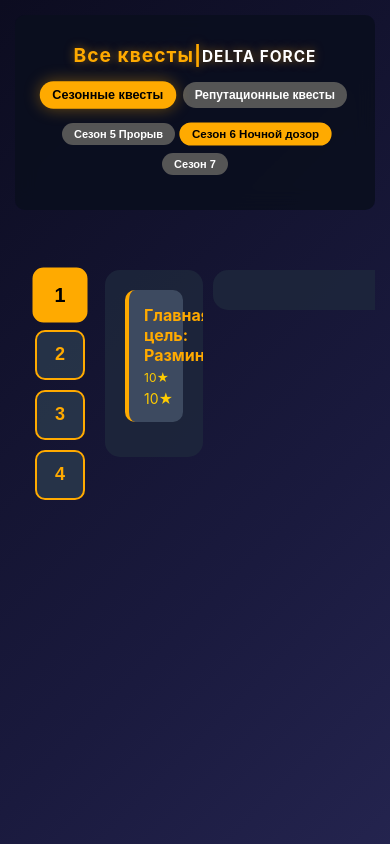
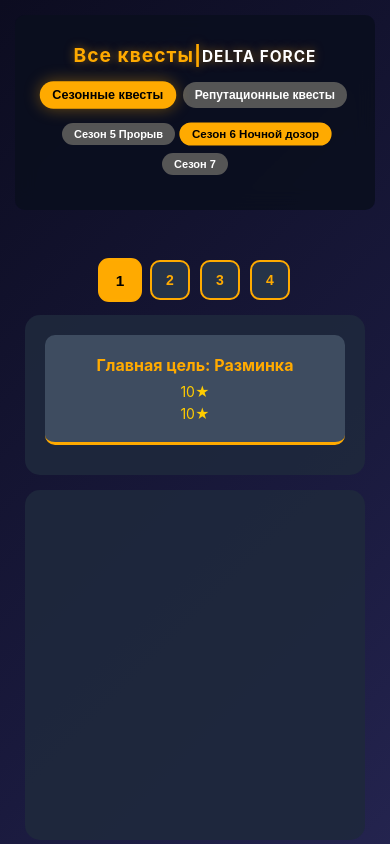
Before and after one commit to f13ash/delta-force-fansite, a plain HTML site: page index.html in a window 390 px wide. Shown: the top 844 px of the page. Drawn offline with Linux system fonts and the light colour scheme.

Commit message:
Update style.css

```diff
--- a/style.css
+++ b/style.css
@@ -597,6 +597,97 @@
     }
 }
 
+@media (max-width: 768px) {
+    .quest-tree.season6-layout {
+        flex-direction: column;
+        padding: 10px;
+        gap: 15px;
+    }
+
+    .season6-numbers-panel {
+        flex-direction: row;
+        width: 100%;
+        justify-content: center;
+        gap: 10px;
+        order: 1;
+    }
+
+    .season6-number-btn {
+        width: 45px;
+        height: 45px;
+        font-size: 16px;
+    }
+
+    .season6-sets-panel {
+        width: 100%;
+        order: 2;
+        background: rgba(30, 40, 60, 0.9);
+    }
+
+    .season6-set {
+        text-align: center;
+        padding: 20px 15px;
+        margin-bottom: 10px;
+        border-left: none;
+        border-bottom: 3px solid transparent;
+    }
+
+    .season6-set.active {
+        border-left: none;
+        border-bottom: 3px solid var(--main-color);
+    }
+
+    .season6-set-title {
+        font-size: 18px;
+        margin-bottom: 8px;
+    }
+
+    .season6-set-difficulty {
+        font-size: 14px;
+    }
+
+    .season6-quests-panel {
+        width: 100%;
+        order: 3;
+        background: rgba(30, 40, 60, 0.9);
+        max-height: none;
+    }
+
+    /* Новый стиль для колоночного отображения квестов */
+    .season6-quest-line.mobile-column {
+        flex-direction: column;
+        align-items: center;
+        gap: 10px;
+        margin-bottom: 20px;
+    }
+
+    .season6-quest-node.mobile {
+        width: 90%;
+        min-height: 70px;
+        font-size: 14px;
+        margin: 0 auto;
+    }
+}
+
+/* Для очень маленьких экранов */
+@media (max-width: 480px) {
+    .season6-number-btn {
+        width: 40px;
+        height: 40px;
+        font-size: 14px;
+    }
+
+    .season6-set-title {
+        font-size: 16px;
+    }
+
+    .season6-quest-node.mobile {
+        width: 95%;
+        min-height: 60px;
+        font-size: 13px;
+    }
+}
+
 /* Стили для текста */
 .gold-text {
     color: var(--gold-text);
```
